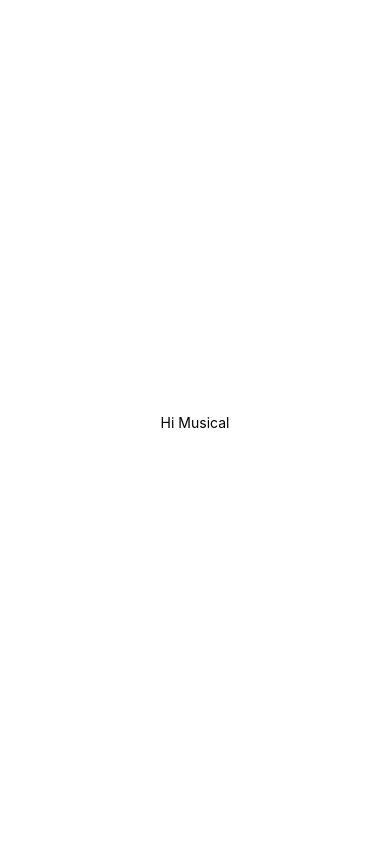
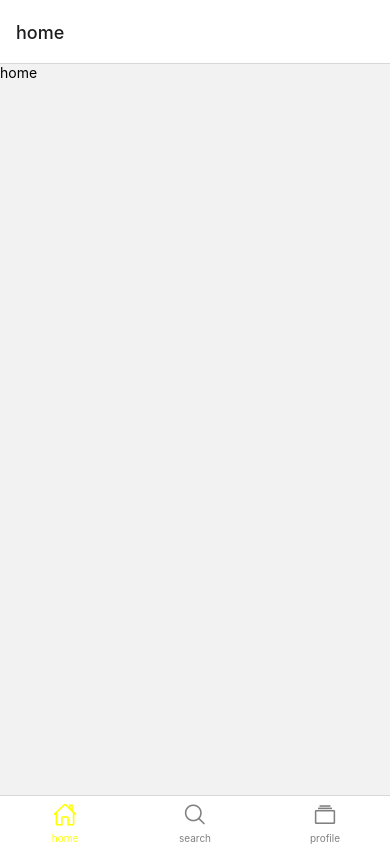
Before and after one commit to RubenKarapetyann/Musical, a React Native app: screen / in a window 390 px wide. Built offline with nearby package versions, Linux system fonts and the light colour scheme.

Commit message:
added tabs interface, navigation, default screens and tab navigation with items

```diff
--- a/App.tsx
+++ b/App.tsx
@@ -1,18 +1,22 @@
-import { StyleSheet, Text, View } from 'react-native';
+import { StyleSheet, View } from 'react-native';
+import TabsProvider from './navigation/TabsNavigation/TabsProvider';
+import { NavigationContainer } from "@react-navigation/native"
 
 export default function App() {
   return (
-    <View style={styles.container}>
-      <Text>Hi Musical</Text>
-    </View>
+    // <View style={styles.container}>
+      <NavigationContainer>
+        <TabsProvider/>
+      </NavigationContainer>
+    // </View>
   );
 }
 
 const styles = StyleSheet.create({
   container: {
-    flex: 1,
-    backgroundColor: '#fff',
-    alignItems: 'center',
-    justifyContent: 'center',
+    // flex: 1,
+    // backgroundColor: '#fff',
+    // alignItems: 'center',
+    // justifyContent: 'center',
   },
 });
--- a/constants/TABS.ts
+++ b/constants/TABS.ts
@@ -1,29 +1,40 @@
-const HOME = "home"
-const SEARCH = "search"
-const PROFILE = "profile"
+import Home from "../screens/Home/Home"
+import Profile from "../screens/Profile/Profile"
+import Search from "../screens/Search/Search"
+import { ITab } from "../types/Tabs-Types"
+
+const HOME : string = "home"
+const SEARCH : string = "search"
+const PROFILE : string = "profile"
 
 export const TABS_MAP = {
     [HOME] : {
         displayName : "Home",
         id : 1,
         icon : "home-outline",
-        activeIcon : "home"
+        activeIcon : "home",
+        screen : Home,
+        name : HOME
     },
     [SEARCH] : {
         displayName : "Search",
         id : 2,
         icon : "search-outline",
-        activeIcon : "search"
+        activeIcon : "search",
+        screen : Search,
+        name : SEARCH
     },
     [PROFILE] : {
         displayName : "Profile",
         id : 3,
         icon : "albums-outline",
-        activeIcon : "albums"
+        activeIcon : "albums",
+        screen : Profile,
+        name : PROFILE
     }
 }
 
-export const TABS_ARR = [
+export const TABS_ARR : ITab[] = [
     TABS_MAP[HOME],
     TABS_MAP[SEARCH],
     TABS_MAP[PROFILE]
--- /dev/null
+++ b/navigation/TabsNavigation/TabsProvider.tsx
@@ -0,0 +1,32 @@
+import { createBottomTabNavigator } from "@react-navigation/bottom-tabs"
+import { TABS_ARR, TABS_MAP } from "../../constants/TABS"
+import Ionicons from "react-native-vector-icons/Ionicons"
+
+const Tab = createBottomTabNavigator()
+
+
+export default function TabsProvider() {
+    return (
+        <Tab.Navigator screenOptions={({ route })=>({
+            tabBarActiveTintColor : "yellow",
+            tabBarInactiveTintColor : "gray",
+            tabBarIcon : ({ focused, color, size })=>{
+                const iconName : string = TABS_MAP[route.name].icon
+
+                return <Ionicons
+                    name={iconName}
+                    size={size}
+                    color={color}
+                />
+            }
+        })}>
+            {TABS_ARR.map(tab=>{
+                return <Tab.Screen
+                    component={tab.screen}
+                    name={tab.name}
+                    key={tab.id}
+                />
+            })}
+        </Tab.Navigator>
+    )
+}
--- /dev/null
+++ b/screens/Home/Home.tsx
@@ -0,0 +1,7 @@
+import { Text } from "react-native";
+
+export default function Home(){
+    return (
+        <Text>home</Text>
+    )
+}
--- /dev/null
+++ b/screens/Profile/Profile.tsx
@@ -0,0 +1,7 @@
+import { Text } from "react-native";
+
+export default function Profile (){
+    return (
+        <Text>profile</Text>
+    )
+}
--- /dev/null
+++ b/screens/Search/Search.tsx
@@ -0,0 +1,7 @@
+import { Text } from "react-native";
+
+export default function Search (){
+    return (
+        <Text>search</Text>
+    )
+}
--- /dev/null
+++ b/types/Tabs-Types.ts
@@ -0,0 +1,10 @@
+import React, { FunctionComponent } from "react";
+
+export interface ITab{
+    displayName : string,
+    id : number,
+    icon : string,
+    activeIcon : string,
+    screen : FunctionComponent,
+    name : string
+}
```
